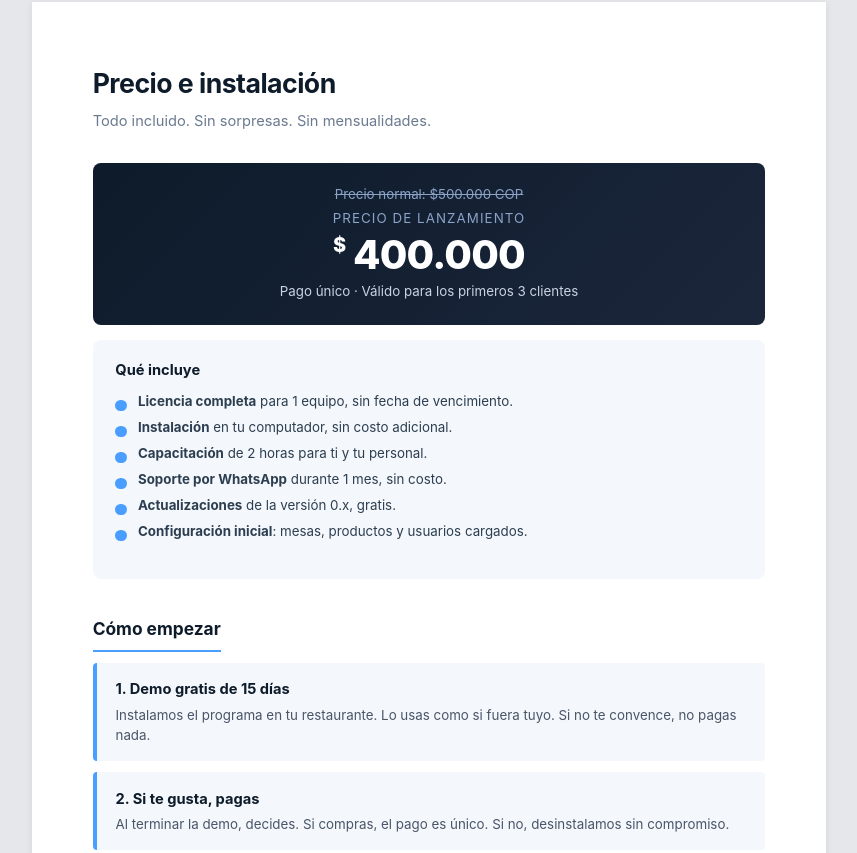
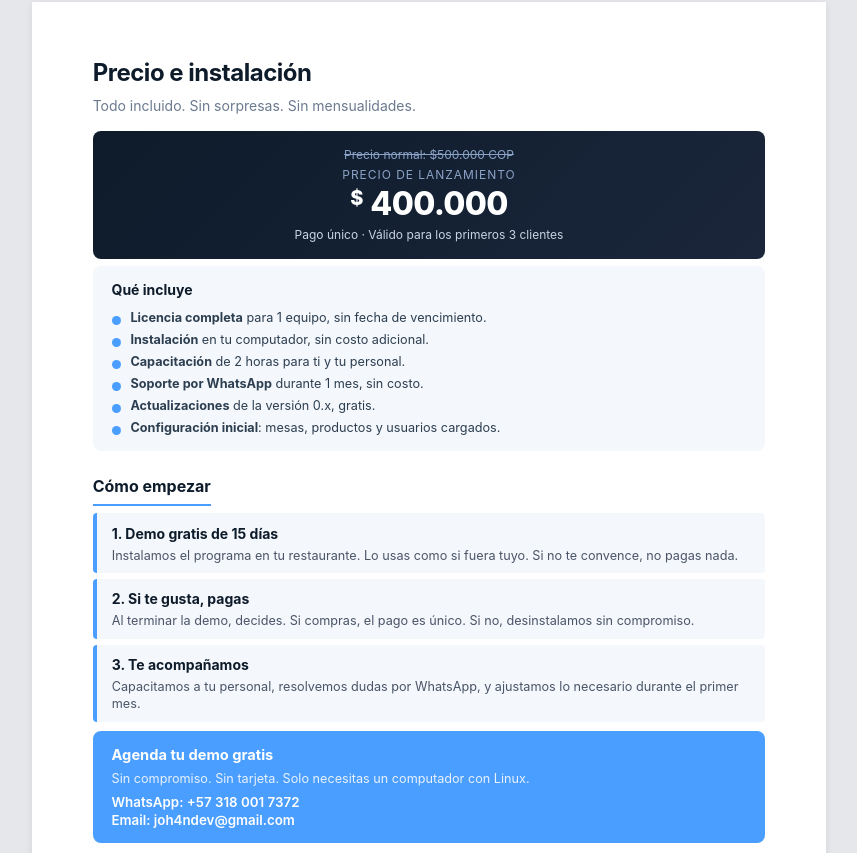
Before and after one commit to joh4ndev-art/restaurant-app, a website: page docs/sales/demo.html in a window 1280 px wide. Shown: the part 4601-5454 px from the top of the page, without its empty margins (211-1068 px from the left). Drawn offline with Linux system fonts and the light colour scheme.

Commit message:
docs(sales): rebrand to MesaLista, fix PDF layout, add sales kit

```diff
--- a/docs/sales/demo.html
+++ b/docs/sales/demo.html
@@ -368,28 +368,31 @@
       border-top: 1px solid #e2e8f0;
     }
 
-    /* ---------- Page 5 (price) — compact overrides ---------- */
+    /* ==========================================================
+       PAGE 5 — PRICE + CTA  (compact overrides)
+       ========================================================== */
 
     .page-5 {
-      padding: 14mm 16mm 20mm;
+      padding: 14mm 16mm 24mm;
     }
 
     .page-5 .page-title {
       font-size: 18pt;
-      margin-bottom: 1.5mm;
+      margin-bottom: 1mm;
     }
 
     .page-5 .page-subtitle {
-      margin-bottom: 5mm;
+      margin-bottom: 4mm;
+      font-size: 10.5pt;
     }
 
     .page-5 .price-hero {
-      padding: 5mm 6mm;
-      margin: 3mm 0;
+      padding: 4mm 6mm;
+      margin: 2mm 0;
     }
 
     .page-5 .price-hero .amount {
-      font-size: 26pt;
+      font-size: 24pt;
     }
 
     .page-5 .price-hero .strike {
@@ -399,6 +402,7 @@
 
     .page-5 .price-hero .label {
       margin-bottom: 1mm;
+      font-size: 9pt;
     }
 
     .page-5 .price-hero .note {
@@ -407,41 +411,54 @@
     }
 
     .page-5 .price-includes {
-      padding: 4mm 5mm;
+      padding: 3.5mm 5mm;
       margin-bottom: 3mm;
     }
 
     .page-5 .price-includes h4 {
       margin-bottom: 1.5mm;
+      font-size: 10.5pt;
+    }
+
+    .page-5 .price-includes ul {
+      margin-bottom: 0;
     }
 
     .page-5 .price-includes ul li {
-      padding: 0.5mm 0 0.5mm 5mm;
+      padding: 0.4mm 0 0.4mm 5mm;
       font-size: 9.5pt;
     }
 
+    .page-5 .price-includes ul li::before {
+      top: 2.5mm;
+      width: 2.5mm;
+      height: 2.5mm;
+    }
+
     .page-5 .section-title {
-      margin: 4mm 0 2mm;
+      margin: 3mm 0 2mm;
       font-size: 12pt;
+      padding-bottom: 1.5mm;
     }
 
     .page-5 .feature-box {
-      padding: 3mm 4mm;
-      margin-bottom: 2mm;
+      padding: 2.5mm 4mm;
+      margin-bottom: 1.5mm;
     }
 
     .page-5 .feature-box h4 {
       font-size: 10.5pt;
-      margin-bottom: 1mm;
+      margin-bottom: 0.8mm;
     }
 
     .page-5 .feature-box p {
       font-size: 9.5pt;
+      line-height: 1.35;
     }
 
     .page-5 .cta {
-      padding: 4mm 6mm;
-      margin-top: 3mm;
+      padding: 3.5mm 5mm;
+      margin-top: 2.5mm;
     }
 
     .page-5 .cta h4 {
@@ -452,6 +469,7 @@
     .page-5 .cta p {
       font-size: 9.5pt;
       margin-bottom: 1.5mm;
+      line-height: 1.35;
     }
 
     .page-5 .cta .contact {
@@ -463,9 +481,7 @@
 </head>
 <body>
 
-  <!-- ============================================
-       PAGE 1 — COVER
-       ============================================ -->
+  <!-- PAGE 1 — COVER -->
   <div class="page cover">
     <div class="cover-top">
       <div class="cover-logo">M</div>
@@ -500,9 +516,7 @@
     </div>
   </div>
 
-  <!-- ============================================
-       PAGE 2 — WHAT IT IS
-       ============================================ -->
+  <!-- PAGE 2 — WHAT IT IS -->
   <div class="page">
     <h1 class="page-title">¿Qué es MesaLista?</h1>
     <p class="page-subtitle">
@@ -563,9 +577,7 @@
     </div>
   </div>
 
-  <!-- ============================================
-       PAGE 3 — SCREENSHOTS
-       ============================================ -->
+  <!-- PAGE 3 — SCREENSHOTS -->
   <div class="page">
     <h1 class="page-title">Así se ve por dentro</h1>
     <p class="page-subtitle">
@@ -597,9 +609,7 @@
     </div>
   </div>
 
-  <!-- ============================================
-       PAGE 4 — COMPARISON
-       ============================================ -->
+  <!-- PAGE 4 — COMPARISON -->
   <div class="page">
     <h1 class="page-title">¿Por qué elegirlo?</h1>
     <p class="page-subtitle">
@@ -674,10 +684,8 @@
     </div>
   </div>
 
-  <!-- ============================================
-       PAGE 5 — PRICE + CTA
-       ============================================ -->
-  <div class="page">
+  <!-- PAGE 5 — PRICE + CTA -->
+  <div class="page page-5">
     <h1 class="page-title">Precio e instalación</h1>
     <p class="page-subtitle">
       Todo incluido. Sin sorpresas. Sin mensualidades.
```
